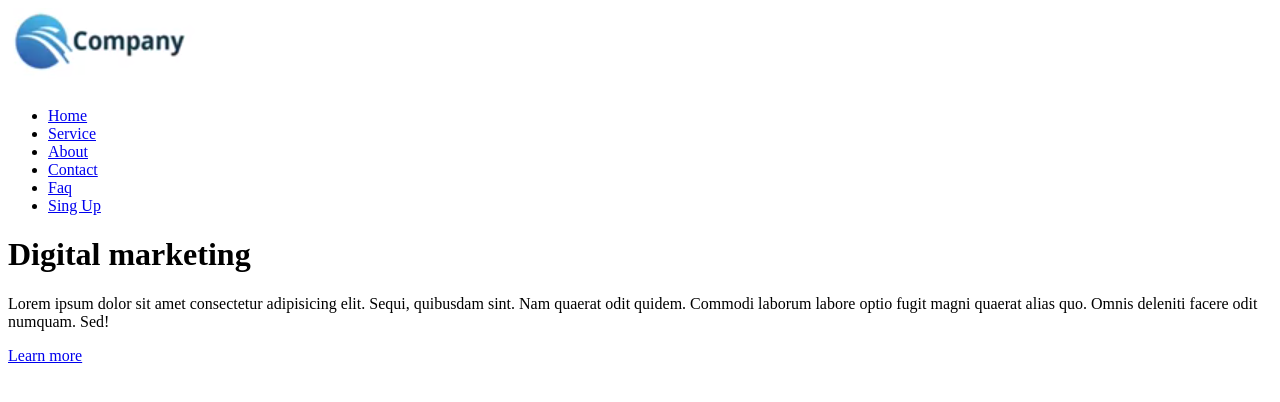
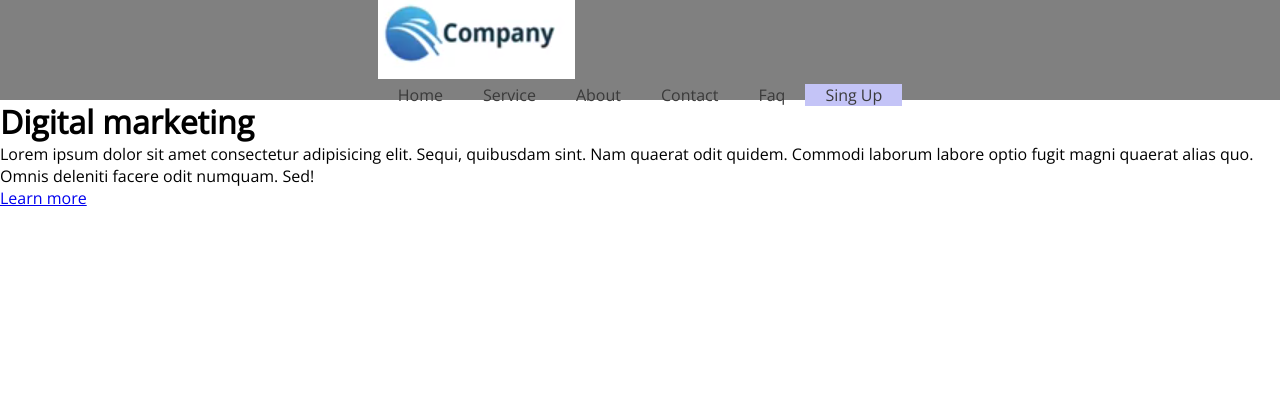
Before and after one commit to AR-LT/responsive-dizainas-su-flex, a plain HTML site: page index.html in a window 1280 px wide. Drawn offline with nearby package versions, Linux system fonts and the light colour scheme.

Commit message:
changed header style

```diff
--- a/index.html
+++ b/index.html
@@ -8,7 +8,9 @@
     <link rel="preconnect" href="https://fonts.googleapis.com">
     <link rel="preconnect" href="https://fonts.gstatic.com" crossorigin>
     <link href="https://fonts.googleapis.com/css2?family=Open+Sans:wght@300&display=swap" rel="stylesheet">
+    <link href="src/style.css" rel="stylesheet">
 </head>
+
 <body>
     <header>
         <div class="container">
@@ -22,7 +24,7 @@
                     <li><a href="#">About</a></li>
                     <li><a href="#">Contact</a></li>
                     <li><a href="#">Faq</a></li>
-                    <li><a href="#">Sing Up</a></li>
+                    <li><a href="#" class="shadow">Sing Up</a></li>
                 </ul>
             </nav>
         </div>
--- a/src/style.css
+++ b/src/style.css
@@ -6,3 +6,21 @@
 body {
     font-family: 'Open Sans', sans-serif;
 }
+header {
+    height: 100px;
+    background: gray;
+    display: flex;
+    justify-content: space-around;
+}
+ul {
+    display: flex;
+    list-style-type: none;
+}
+ul li a {
+    padding: 0 20px;
+    text-decoration: none;
+    color: #3a3a3a;
+}
+.shadow {
+    background: #c4c4f7;
+}
```
